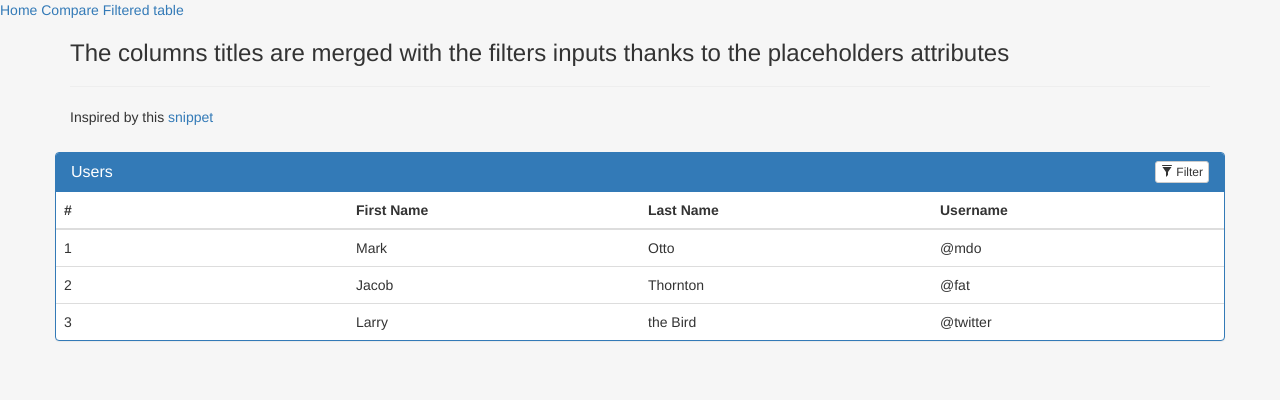
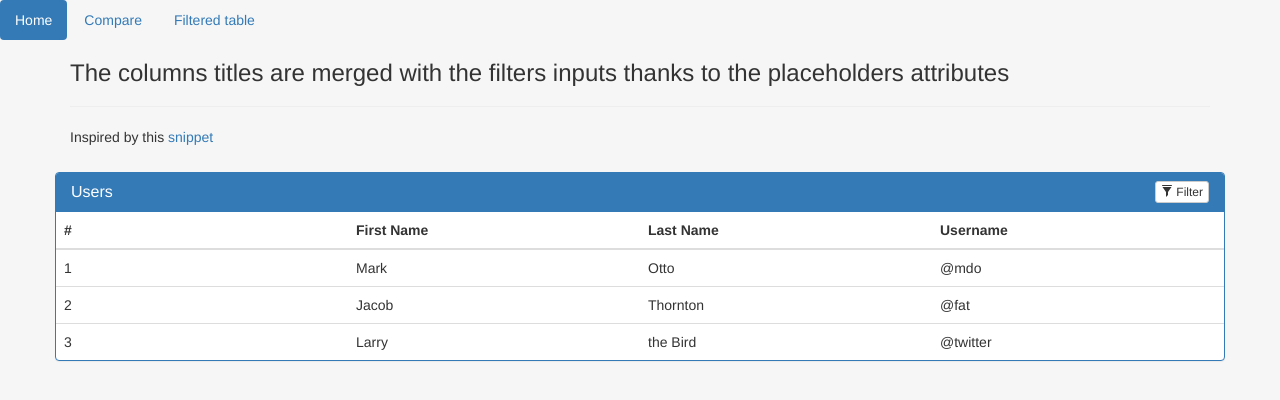
Before and after one commit to VoloBro/SimpleReporting, a Django app: page /filter/ in a window 1280 px wide. Shown: the top 400 px of the page. Run offline with Django 3.2, Linux system fonts and the light colour scheme; some libraries are stand-ins or nearby versions.

Commit message:
Updated header with navigation panels

```diff
--- a/reportingsquad/runscompare/models.py
+++ b/reportingsquad/runscompare/models.py
@@ -32,5 +32,6 @@ class TestExecution(models.Model):
     duration = models.PositiveIntegerField()
     comments = models.CharField(max_length=255, default='no run comments')
 
+
     def __str__(self):
         return "[%s] %s - %s" % (self.run_id, self.suite_name, self.comments)
--- a/reportingsquad/runscompare/templates/runscompare/filtertable.html
+++ b/reportingsquad/runscompare/templates/runscompare/filtertable.html
@@ -1,21 +1,8 @@
 {% extends "runscompare/header.html" %}
 {% block content %}
 
+<div class="container">
 
-<!--<html>-->
-<!--<head>-->
-    <!--<meta charset="utf-8">-->
-    <!--<meta name="viewport" content="width=device-width, initial-scale=1">-->
-    <!--{% load staticfiles %}-->
-    <!--<link href="{% static 'runscompare/css/bootstrap.min.css' %}" rel="stylesheet">-->
-    <!--<script type="text/javascript" src="{% static 'runscompare/jquery/jquery-1.11.0.min.js' %}"></script>-->
-    <!--<script type="text/javascript" src="{% static 'runscompare/js/bootstrap.min.js' %}"></script>-->
-<!--</head>-->
-<!--<body>-->
-
-<div class="container">
-    <link href="{% static 'runscompare/css/filtertable.css' %}" rel="stylesheet">
-    <script type="text/javascript" src="{% static 'runscompare/js/filtertable.js' %}"></script>
 
     <h3>The columns titles are merged with the filters inputs thanks to the placeholders attributes</h3>
     <hr>
@@ -63,8 +50,4 @@
         </div>
     </div>
 </div>
-
-<!--</body>-->
-<!--</html>-->
-
 {% endblock %}
--- a/reportingsquad/runscompare/templates/runscompare/header.html
+++ b/reportingsquad/runscompare/templates/runscompare/header.html
@@ -5,17 +5,28 @@
     <title>Runs compare</title>
     <meta charset="utf-8"/>
     {% load staticfiles %}
+    <link href="{% static 'runscompare/css/filtertable.css' %}" rel="stylesheet">
+    <script type="text/javascript" src="{% static 'runscompare/js/filtertable.js' %}"></script>
     <!--<link rel="stylesheet" href="{% static 'runscompare/css/bootstrap.min.css' %}" type="text/css"/>-->
     <link href="{% static 'runscompare/css/bootstrap.min.css' %}" rel="stylesheet">
     <script type="text/javascript" src="{% static 'runscompare/jquery/jquery-1.11.0.min.js' %}"></script>
     <script type="text/javascript" src="{% static 'runscompare/js/bootstrap.min.js' %}"></script>
+
 </head>
 
 <body class="body" style="background-color:#f6f6f6">
 
-<a href="/">Home</a>
-<a href="/comp/">Compare</a>
-<a href="/filter/">Filtered table</a>
+<div class="bs-example" data-example-id="simple-nav-stacked">
+    <ul class="nav nav-pills nav-pills-stacked-example">
+        <li role="presentation" class="active"><a href="/">Home</a></li>
+        <li role="presentation"><a href="/comp/">Compare</a></li>
+        <li role="presentation"><a href="/filter/">Filtered table</a></li>
+    </ul>
+</div>
+
+<!--<a href="/">Home</a>-->
+<!--<a href="/comp/">Compare</a>-->
+<!--<a href="/filter/">Filtered table</a>-->
 
 
 <div>
```
